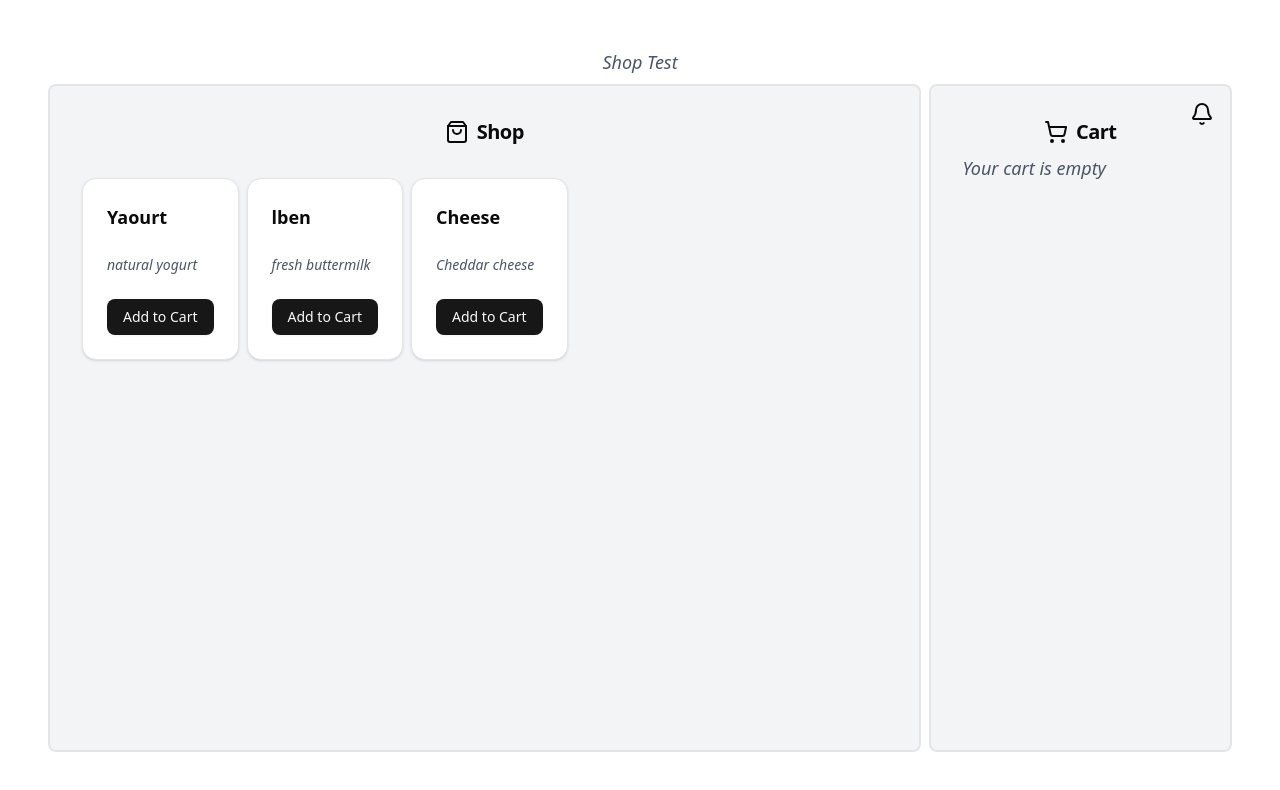
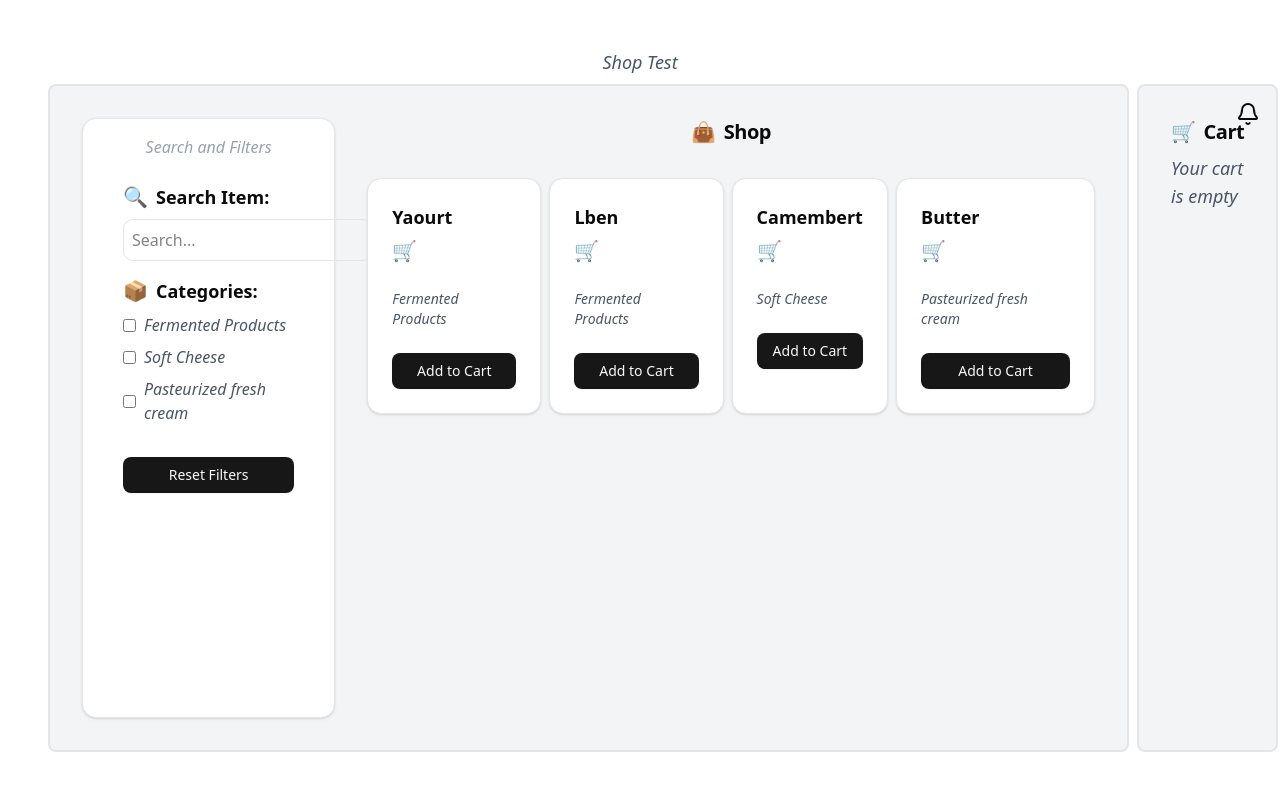
Before and after one commit to drissi2002/legalpalce-shop-test, a React (Vite) app: page / in a window 1280 px wide. Both pictures are taken after a click on the button "Login". Shown: the top 790 px of the page. Built offline with nearby package versions, Linux system fonts and the light colour scheme.

Commit message:
fix: refactor and optimize shop and cart components by separating filter into a separate component and moving search logic into another file

```diff
--- a/src/App.tsx
+++ b/src/App.tsx
@@ -1,6 +1,6 @@
-import Login from "./components/auth/Login";
-import Shop from "./components/shop/Shop";
-import Cart from "./components/shop/Cart";
+import Login from "./components/auth/login";
+import Shop from "./components/shop/shop";
+import Cart from "./components/shop/cart";
 import useAuth from "./hooks/use-auth";
 import useShop from "./hooks/use-shop";
 import useCart from "./hooks/use-cart";
@@ -10,7 +10,7 @@ import useCart from "./hooks/use-cart";
 
 const App = () => {
   const { loggedIn, setLoggedIn } = useAuth();
-  const { items ,loading} = useShop();
+  const { items  ,loading , setSearchQuery} = useShop();
   const { cart, addToCart, removeFromCart, calculateTotal } = useCart();
 
   return (
@@ -21,7 +21,7 @@ const App = () => {
           <Login onLogin={setLoggedIn} />
         ) : (
           <>
-            <Shop items={items} addToCart={addToCart} loading={loading} />
+            <Shop items={items} addToCart={addToCart} loading={loading} setSearchQuery={setSearchQuery} />
             <Cart cart={cart} removeFromCart={removeFromCart} calculateTotal={calculateTotal} />
           </>
         )}
--- a/src/components/shop/Cart.tsx
+++ b/src/components/shop/Cart.tsx
@@ -17,7 +17,7 @@ const Cart: React.FC<CartProps> = ({ cart, removeFromCart, calculateTotal }) =>
   return (
     <div className="w-1/3 border-2 rounded-md p-8 bg-gray-100 flex flex-col gap-2 relative">
       <h4 className="scroll-m-20 text-xl font-semibold tracking-tight flex flex-row gap-2 justify-center items-center">
-        <ShoppingCart /> Cart
+      <span className="text-xl">🛒</span> Cart
       </h4>
       <div className="absolute top-4 right-4">
         <div className="relative">
--- a/src/components/shop/Shop.tsx
+++ b/src/components/shop/Shop.tsx
@@ -1,20 +1,43 @@
 import React from "react";
 import { Card, CardContent, CardFooter, CardHeader } from "@/components/ui/card";
 import { Button } from "@/components/ui/button";
-import { LoaderCircle, ShoppingBag } from "lucide-react";
+import { LoaderCircle} from "lucide-react";
 import { ItemType } from "@/types/item-type";
+import useItems from "@/hooks/use-item";
+import SearchAndFilters from "../ui/search-filter";
 
 interface ShopProps {
   items: ItemType[];
   addToCart: (item: ItemType) => void;
   loading: boolean;
+  setSearchQuery: (query: string) => void;
 }
 
-const Shop: React.FC<ShopProps> = ({ items, addToCart, loading }) => {
+const Shop: React.FC<ShopProps> = ({ items, addToCart, loading, setSearchQuery}) => {
+
+  const {
+    searchQuery,
+    selectedCategories,
+    categories,
+    filteredItems,
+    handleSearchChange,
+    handleCategoryChange,
+    handleResetFilters,
+  } = useItems(items, setSearchQuery);
+
   return (
-    <div className="w-full border-2 rounded-md p-8 bg-gray-100 flex flex-col gap-8">
+    <div className="w-full border-2 rounded-md p-8 bg-gray-100 flex flex-row gap-8">
+      <SearchAndFilters
+        searchQuery={searchQuery}
+        selectedCategories={selectedCategories}
+        categories={categories}
+        handleSearchChange={handleSearchChange}
+        handleCategoryChange={handleCategoryChange}
+        handleResetFilters={handleResetFilters}
+      />
+      <div className="w-3/4 flex flex-col gap-8">
         <h4 className="scroll-m-20 text-xl font-semibold tracking-tight flex flex-row gap-2 justify-center items-center">
-        <ShoppingBag /> Shop
+        <span className="text-xl">👜</span> Shop
         </h4>
         <div className="flex flex-row gap-2 w-full">
           {loading ? (
@@ -22,9 +45,11 @@ const Shop: React.FC<ShopProps> = ({ items, addToCart, loading }) => {
               <LoaderCircle className="w-6 h-6 animate-spin" />
             </div>
           ) : (
-          items.map((item) => (
+            filteredItems.map((item) => (
               <Card key={item.sku}>
-              <CardHeader className="text-lg font-bold">{item.name}</CardHeader>
+                <CardHeader className="text-lg font-bold">
+                  {item.name}<span className="text-xl">🛒</span> {/* Add your emoji here */}
+                </CardHeader>
                 <CardContent className="text-sm text-gray-600 italic">{item.description}</CardContent>
                 <CardFooter>
                   <Button onClick={() => addToCart(item)} className="w-full">
@@ -36,6 +61,7 @@ const Shop: React.FC<ShopProps> = ({ items, addToCart, loading }) => {
           )}
         </div>
       </div>
+    </div>
   );
 };
 
--- a/src/components/ui/search-filter.tsx
+++ b/src/components/ui/search-filter.tsx
@@ -1,7 +1,6 @@
 import React from "react";
 import { Card, CardContent, CardHeader } from "@/components/ui/card";
 import { Button } from "@/components/ui/button";
-import { Search, CheckSquare } from "lucide-react";
 
 interface SearchAndFiltersProps {
   searchQuery: string;
--- /dev/null
+++ b/src/constants/mock-item-data.ts
@@ -0,0 +1,28 @@
+import { ItemType } from "@/types/item-type";
+
+export const mockItemsData: ItemType[] = [
+  {
+    name: "Yaourt",
+    description: "Fermented Products",
+    sku: "yaourt-1",
+    price: "1.5",
+  },
+  {
+    name: "Lben",
+    description: "Fermented Products",
+    sku: "lben-2",
+    price: "3.2",
+  },
+  {
+    name: "Camembert",
+    description: "Soft Cheese",
+    sku: "cheese-3",
+    price: "4.2",
+  },
+  {
+    name: "Butter",
+    description: "Pasteurized fresh cream",
+    sku: "butter-4",
+    price: "4.5",
+  },
+];
--- a/src/utils.tsx
+++ b/src/utils.tsx
@@ -1,26 +1,7 @@
 import { ItemType } from "@/types/item-type";
 import { CartItemType } from "@/types/cart-item-type";
+import { mockItemsData } from "./constants/mock-item-data";
 
-export const mockItemsData: ItemType[] = [
-  {
-    name: "Yaourt",
-    description: "natural yogurt",
-    sku: "yaourt-1",
-    price: "1.5",
-  },
-  {
-    name: "lben",
-    description: "fresh buttermilk",
-    sku: "lben-2",
-    price: "3.2",
-  },
-  {
-    name: "Cheese",
-    description: "Cheddar cheese",
-    sku: "cheese-3",
-    price: "4.5",
-  },
-];
 
 export const mockFetchData = (): Promise<{ itemsData: ItemType[] }> =>
   new Promise((resolve) =>
```
Lines whose indentation alone changed are shown as unchanged.
